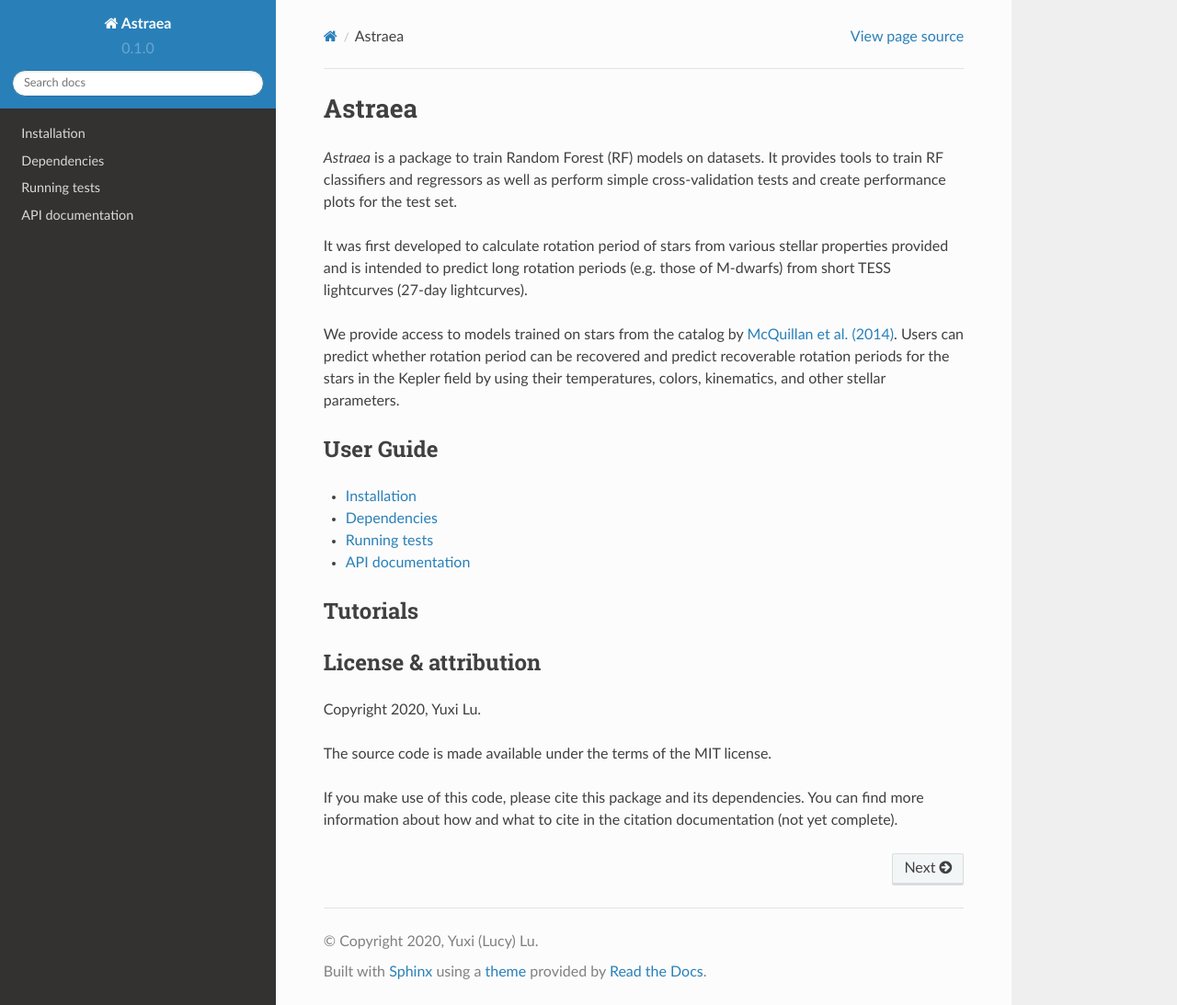
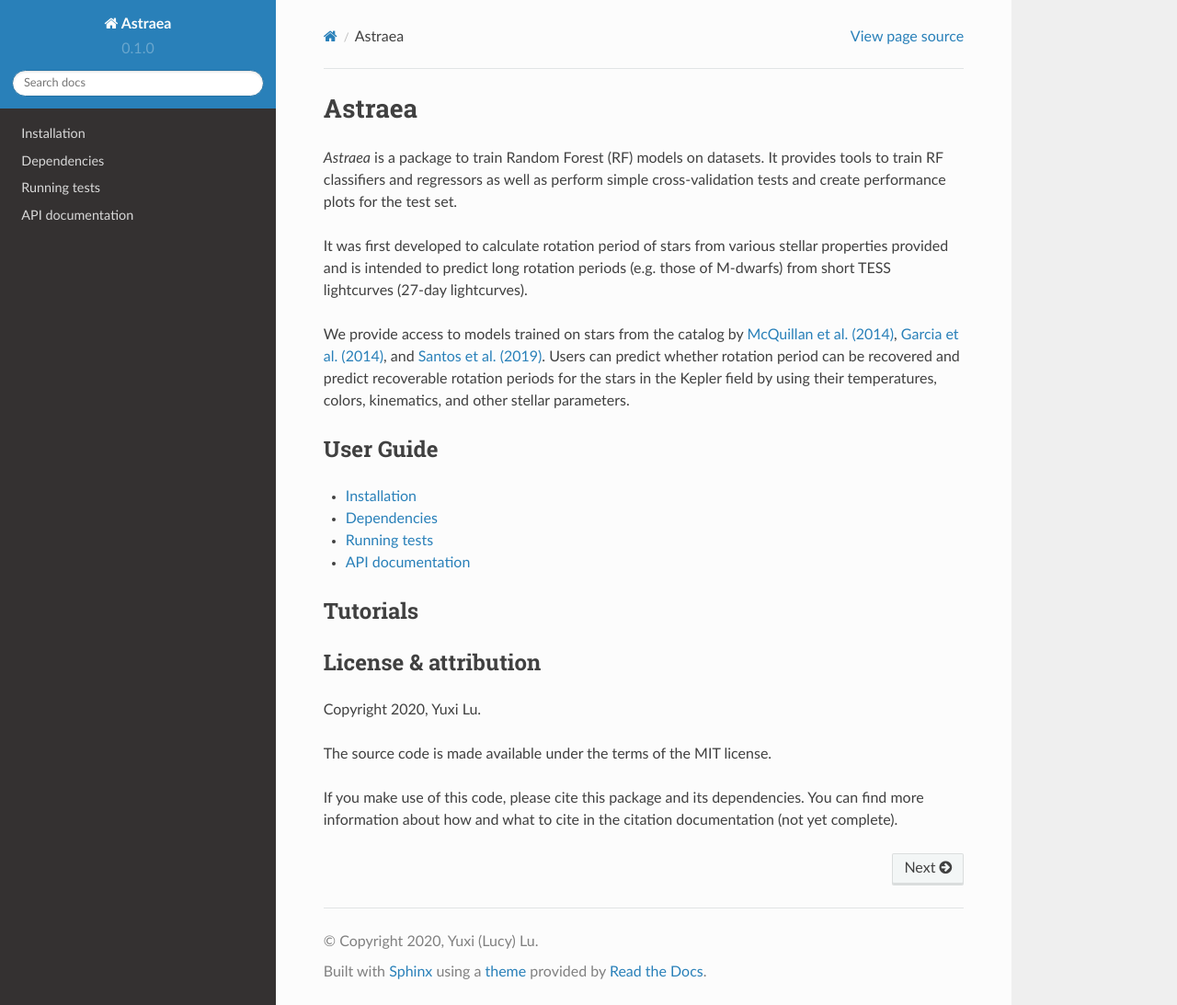
Before and after one commit to lyx12311/Astraea, a Sphinx documentation site: the page built from docs/index.rst, in a window 1280 px wide and 1093 px high. Shown: the whole window at 92% size. Built offline with Sphinx 7.4.7 and the Read the Docs theme 2.0.0, drawn with Linux system fonts in a browser that asks for light colours; pages that are not in the unit, such as notebooks, are missing from menus; the version number is read from the project's files by our own code.

Commit message:
add in santos2019 and garcia2014 reference

```diff
--- a/docs/index.rst
+++ b/docs/index.rst
@@ -9,7 +9,7 @@
 
 It was first developed to calculate rotation period of stars from various stellar properties provided and is intended to predict long rotation periods (e.g. those of M-dwarfs) from short TESS  lightcurves (27-day lightcurves).
 
-We provide access to models trained on stars from the catalog by `McQuillan et al. (2014) <https://arxiv.org/abs/1402.5694>`_. Users can predict whether rotation period can be recovered and predict recoverable rotation periods for the stars in the Kepler field by using their temperatures, colors, kinematics, and other stellar parameters.
+We provide access to models trained on stars from the catalog by `McQuillan et al. (2014) <https://arxiv.org/abs/1402.5694>`_, `Garcia et al. (2014) <https://ui.adsabs.harvard.edu/abs/2014A%26A...572A..34G/abstract>`_, and `Santos et al. (2019) <https://ui.adsabs.harvard.edu/abs/2019ApJS..244...21S/abstract>`_. Users can predict whether rotation period can be recovered and predict recoverable rotation periods for the stars in the Kepler field by using their temperatures, colors, kinematics, and other stellar parameters.
 
 .. Contents:
 
```
